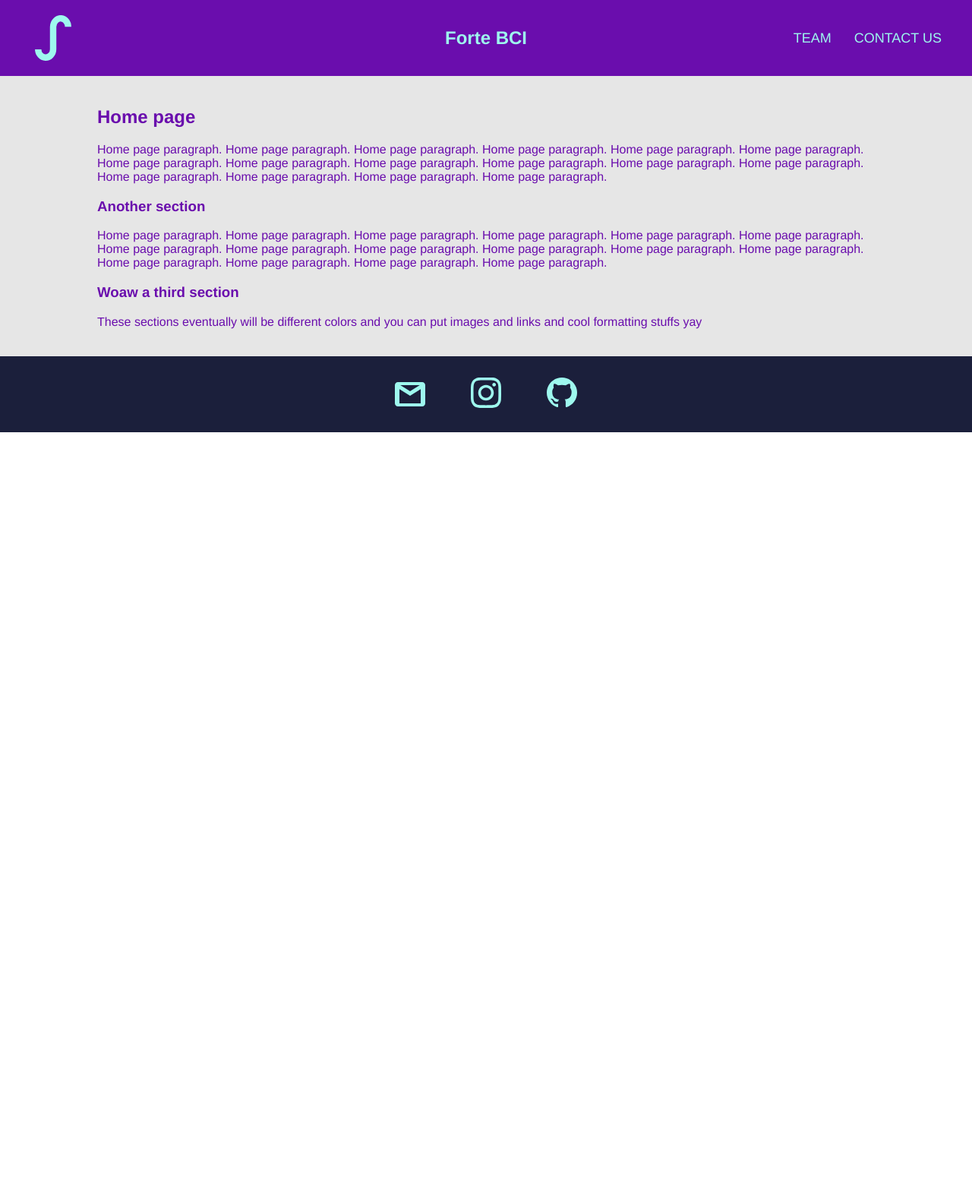
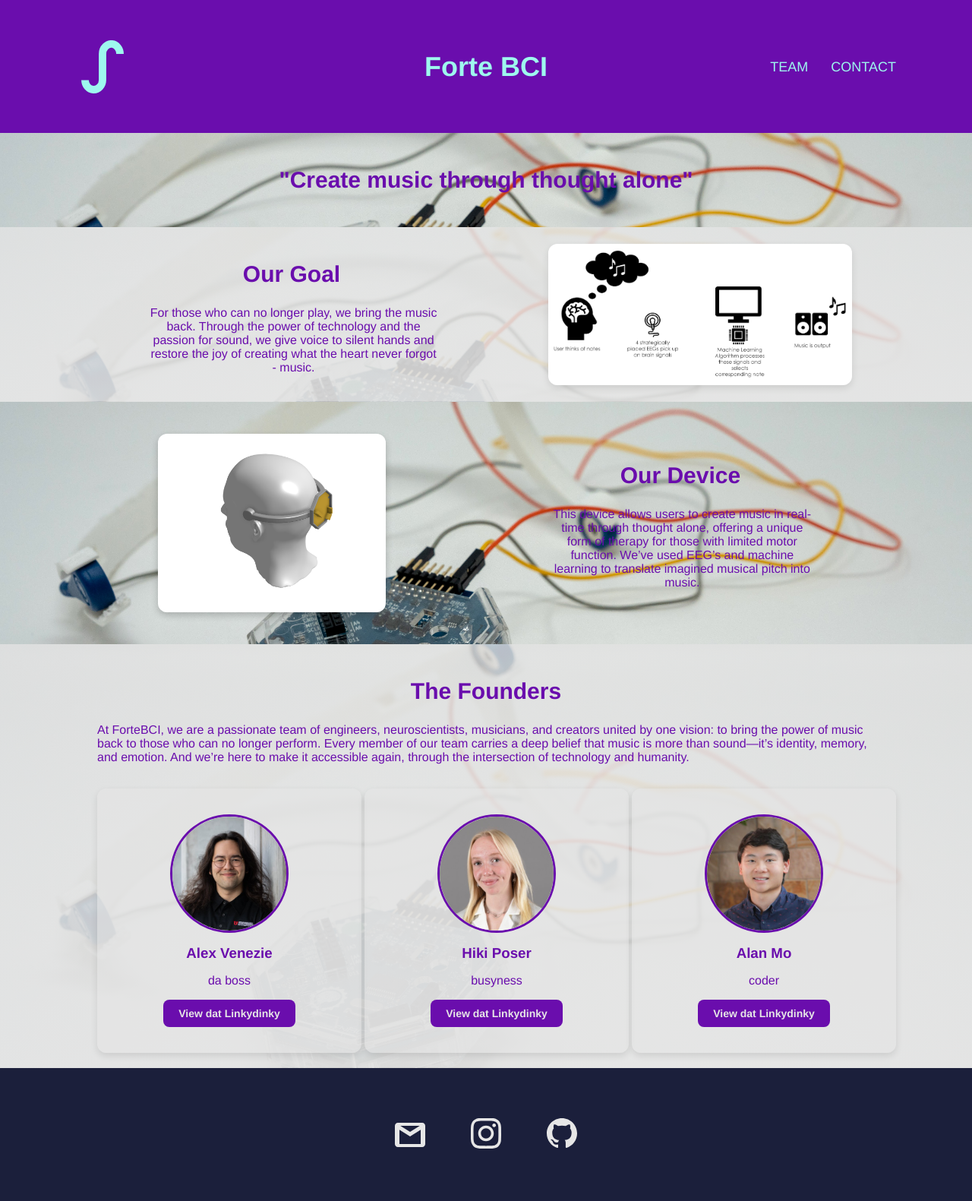
Before and after one commit to ForteBCI/fortebci.github.io, a Jekyll site: the page built from docs/index.html, in a window 1280 px wide. Shown: the whole page at 76% size. Built offline with Jekyll 4.4.1, drawn with Linux system fonts in a browser that asks for light colours; before the commit the page ends 900 px from its top, so only the background shows below that.

Commit message:
lots of stuff
moved team page, added animations, adjusted sizes, allowed for screen size change, adjust sections and colors

```diff
--- a/docs/_layouts/customPageTemplate.html
+++ b/docs/_layouts/customPageTemplate.html
@@ -39,8 +39,8 @@
             <!-- Navigation on right -->
             <nav>
                 <div>
-                    <a href="/team/">TEAM</a>
-                    <a href="/contact/">CONTACT US</a>
+                    <a href="/#section-4">TEAM</a>
+                    <a href="/contact/">CONTACT</a>
                 </div>
             </nav>
         </div>
--- a/docs/contact.html
+++ b/docs/contact.html
@@ -6,6 +6,6 @@ permalink: /contact/
 <section>
   <div>
     <h1>Contact page header</h1>
-    <p>Call me maybe :) Call me maybe :) Call me maybe :) Call me maybe :) Call me maybe :) Call me maybe :) Call me maybe :) Call me maybe :) Call me maybe :) Call me maybe :) Call me maybe :) Call me maybe :) Call me maybe :) Call me maybe :) Call me maybe :) Call me maybe :) Call me maybe :) Call me maybe :) Call me maybe :) Call me maybe :) Call me maybe :) Call me maybe :) Call me maybe :) Call me maybe :) Call me maybe :) Call me maybe :) Call me maybe :) Call me maybe :) Call me maybe :) Call me maybe :) Call me maybe :) Call me maybe :) Call me maybe :) Call me maybe :) Call me maybe :) Call me maybe :) Call me maybe :) Call me maybe :) </p>
+    <p>call</p>
   </div>
 </section>
--- a/docs/customMain.css
+++ b/docs/customMain.css
@@ -8,6 +8,15 @@
     --color-gray: #e6e6e6;
 }
 
+h1 {
+    text-align: center;
+    font-size: 30px;
+
+}
+
+html {
+    scroll-behavior: smooth;
+}
 
 html,
 body {
@@ -19,7 +28,7 @@ body {
 
 /* Header Styling */
 header {
-    height: 100px;
+    height: 175px;
     width: 100%;
     background-color: var(--color-purple);
     display: flex;
@@ -33,7 +42,7 @@ header {
     display: flex;
     align-items: center;
     justify-content: space-between;
-    width: 100%;
+    width: 90%;
     position: relative;
 }
 
@@ -44,8 +53,8 @@ header {
 }
 
 .logo svg {
-    height: 60px;
-    width: 60px;
+    height: 70px;
+    width: 70px;
     fill: var(--color-ice-blue);
 }
 
@@ -53,10 +62,12 @@ header {
     position: absolute;
     left: 50%;
     transform: translateX(-50%);
-    font-size: 24px;
+    font-size: 36px;
     font-weight: bold;
     color: var(--color-ice-blue);
     text-decoration: none;
+    transition: color 0.2s ease;
+
 }
 
 /* Right nav */
@@ -72,6 +83,7 @@ header nav div {
     gap: 30px;
 }
 
+/* Stack links when small screen */
 @media (max-width: 600px) {
     header nav div {
         flex-direction: column;
@@ -94,6 +106,12 @@ header nav a {
     color: var(--color-ice-blue);
     font-weight: 500;
     font-size: 18px;
+    transition: color 0.2s ease;
+
+}
+
+header a:hover {
+    color: var(--color-bright-pink);
 }
 
 section {
@@ -103,12 +121,219 @@ section {
     /* Vertical padding */
 }
 
+#section-1 {
+    background-image: url('/media/device.jpg');
+    background-attachment: fixed;
+    background-size: cover;
+    background-position: center;
+    background-repeat: no-repeat;
+    /* min-height: 30vh; */
+    /* display: flex; */
+    /* align-items: center; */
+    /* justify-content: center; */
+    /* color: white; */
+    /* text-align: center; */
+    /* padding: 2rem; */
+}
+
+#section-2 {
+    background:
+        linear-gradient(rgba(230, 230, 230, 0.8), rgba(230, 230, 230, 0.9)),
+        url('/media/device.jpg');
+    background-attachment: fixed;
+    background-size: cover;
+    background-position: center;
+    background-repeat: no-repeat;
+}
+
+.section-2-container {
+    display: flex;
+    justify-content: space-between;
+    align-items: center;
+    flex-wrap: wrap;
+    width: 80%;
+    margin: 0 auto;
+}
+
+.section-2-image {
+    flex: 1;
+    max-width: 45%;
+    display: flex;
+    justify-content: center;
+    align-items: center;
+}
+
+.section-2-image img {
+    width: 100%;
+    max-width: 400px;
+    height: auto;
+    border-radius: 12px;
+    box-shadow: 0 4px 10px rgba(0, 0, 0, 0.1);
+    transition: transform 0.5s ease;
+}
+
+.section-2-image img:hover {
+    transform: scale(1.5);
+}
+
+@media (max-width: 900px) {
+    .section-2-container {
+        flex-direction: column;
+        text-align: center;
+    }
+
+    .section-2-image,
+    .center-left-content {
+        max-width: 100%;
+    }
+
+    .center-left-content p {
+        margin-left: auto;
+    }
+}
+
+#section-3 {
+    background-image: url('/media/device.jpg');
+    background-attachment: fixed;
+    background-size: cover;
+    background-position: center;
+    background-repeat: no-repeat;
+    min-height: 25vh;
+    padding: 2rem 0;
+}
+
+.section-3-container {
+    display: flex;
+    justify-content: space-between;
+    align-items: center;
+    flex-wrap: wrap;
+    width: 80%;
+    margin: 0 auto;
+    color: var(--color-gray);
+    /* White text on dark background */
+}
+
+.section-3-image {
+    flex: 1;
+    max-width: 45%;
+    display: flex;
+    justify-content: center;
+    align-items: center;
+}
+
+.section-3-image img {
+    width: 100%;
+    max-width: 300px;
+    height: auto;
+    border-radius: 12px;
+    box-shadow: 0 4px 10px rgba(0, 0, 0, 0.2);
+    transition: transform 0.3s ease;
+}
+
+.section-3-image img:hover {
+    transform: scale(1.05);
+}
+
+@media (max-width: 900px) {
+    .section-3-container {
+        flex-direction: column;
+        text-align: center;
+    }
+
+    .section-3-image,
+    .center-right-content {
+        max-width: 100%;
+    }
+
+    .center-right-content p {
+        margin-left: auto;
+    }
+}
+
+.background-box {
+    background-color: rgba(230, 230, 230, 0);
+    /* initial 0 opacity */
+    border-radius: 16px;
+    padding: 1.5rem;
+    transition: background-color 0.5s ease;
+}
+
+.hover-box:hover .background-box {
+    background-color: rgba(230, 230, 230, 0.8);
+}
+
+#section-4 {
+    background:
+        linear-gradient(rgba(230, 230, 230, 0.8), rgba(230, 230, 230, 0.9)),
+        url('/media/device.jpg');
+    background-attachment: fixed;
+    background-size: cover;
+    background-position: center;
+    background-repeat: no-repeat;
+}
+
+.center-left-content {
+    width: 50%;
+    margin-left: 0;
+    margin-right: auto;
+    text-align: center;
+}
+
+.center-left-content p {
+    width: 75%;
+    margin-left: 13%;
+}
+
+.center-right-content {
+    width: 50%;
+    margin-left: auto;
+    margin-right: 0;
+    text-align: center;
+    color: var(--color-purple);
+
+}
+
+.center-right-content p {
+    width: 75%;
+    margin-left: 13%;
+}
+
 section>div {
     width: 80%;
     color: var(--color-purple);
     margin: 0 auto;
-    /* Center the content */
     box-sizing: border-box;
+}
+
+@media (max-width: 825px) {
+
+    .section-2-container,
+    .section-3-container {
+        flex-direction: column;
+        align-items: center;
+        text-align: center;
+    }
+
+    .center-left-content,
+    .center-right-content,
+    .section-2-image,
+    .section-3-image {
+        width: 100%;
+        max-width: 100%;
+        margin: 0 auto;
+        padding-top: 1rem;
+    }
+
+    .center-left-content p,
+    .center-right-content p {
+        width: 90%;
+        margin: 0 auto;
+    }
+
+    .background-box {
+        background-color: rgba(230, 230, 230, 0.8);
+        /* Ensure it appears even on small screens */
+    }
 }
 
 
@@ -144,7 +369,7 @@ section>div {
 }
 
 .team-member {
-    background-color: var(--color-gray);
+    background-color: rgba(230, 230, 230, 0.5);
     padding: 1.5rem;
     border-radius: 12px;
     box-shadow: 0 4px 10px rgba(0, 0, 0, 0.1);
@@ -155,6 +380,8 @@ section>div {
     align-items: center;
     max-width: 300px;
     width: 100%;
+    transition: background-color 0.3s ease, color 0.3s ease;
+
 }
 
 @media (max-width: 1250px) {
@@ -171,6 +398,9 @@ section>div {
     }
 }
 
+.team-member:hover {
+    background-color: var(--color-gray);
+}
 
 .team-photo {
     width: 150px;
@@ -179,7 +409,7 @@ section>div {
     object-fit: cover;
     margin: 0;
     border: 3px solid var(--color-purple);
-    transition: border-color 0.3s ease;
+    transition: border-color 0.2s ease;
 
 }
 
@@ -192,7 +422,7 @@ section>div {
     border-radius: 8px;
     font-weight: bold;
     font-size: 14px;
-    transition: background-color 0.3s ease, color 0.3s ease;
+    transition: background-color 0.2s ease, color 0.2s ease;
 }
 
 .team-photo:hover {
@@ -213,7 +443,7 @@ section>div {
 
 /* Footer Styling */
 footer {
-    height: 100px;
+    height: 175px;
     width: 100%;
     background-color: var(--color-dark-purple);
     /* Light background, adjust as needed */
@@ -255,12 +485,11 @@ footer ul {
 footer svg {
     width: 40px;
     height: 40px;
-    fill: var(--color-ice-blue);
+    fill: var(--color-gray);
+    transition: fill 0.2s ease;
+    /* Smooth transition added */
 }
 
-/* Text link styling */
-/* footer a {
-    text-decoration: none;
-    color: #c0b6bf;
-    font-weight: 500;
-} */
+footer a:hover svg {
+    fill: var(--color-bright-pink);
+}
--- a/docs/index.html
+++ b/docs/index.html
@@ -2,23 +2,80 @@
 layout: customPageTemplate
 title: Home
 ---
-<section>
+
+<section id="section-1">
   <div>
-    <h1>Home page</h1>
-    <p>Home page paragraph. Home page paragraph. Home page paragraph. Home page paragraph. Home page paragraph. Home
-      page paragraph. Home page paragraph. Home page paragraph. Home page paragraph. Home page paragraph. Home page
-      paragraph. Home page paragraph. Home page paragraph. Home page paragraph. Home page paragraph. Home page
-      paragraph. </p>
-  </div>
-  <div>
-    <h3>Another section</h3>
-    <p>Home page paragraph. Home page paragraph. Home page paragraph. Home page paragraph. Home page paragraph. Home
-      page paragraph. Home page paragraph. Home page paragraph. Home page paragraph. Home page paragraph. Home page
-      paragraph. Home page paragraph. Home page paragraph. Home page paragraph. Home page paragraph. Home page
-      paragraph. </p>
-  </div>
-  <div>
-    <h3>Woaw a third section</h3>
-    <p>These sections eventually will be different colors and you can put images and links and cool formatting stuffs yay </p>
+    <h1>"Create music through thought alone"</h1>
   </div>
 </section>
+
+<section id="section-2">
+  <div class="section-2-container">
+    <div class="center-left-content">
+      <h1>Our Goal</h1>
+      <p>
+        For those who can no longer play, we bring the music back. Through the power of technology and the passion for
+        sound, we give voice to silent hands and restore the joy of creating what the heart never forgot - music.
+      </p>
+    </div>
+    <div class="section-2-image">
+      <img src="/media/deviceLogic.png" alt="Device Logic">
+    </div>
+  </div>
+</section>
+
+<section id="section-3">
+  <div class="section-3-container">
+    <div class="section-3-image">
+      <img src="/media/deviceOnHead.png" alt="Device on Head">
+    </div>
+    <div class="center-right-content hover-box">
+      <div class="background-box">
+        <h1>Our Device</h1>
+        <p>
+          This device allows users to create music in real-time through thought alone, offering a unique form of therapy
+          for those with limited motor function. We’ve used EEG’s and machine learning to translate imagined musical
+          pitch
+          into music.
+        </p>
+      </div>
+    </div>
+
+  </div>
+</section>
+
+<section id="section-4">
+  <div>
+    <h1>The Founders</h1>
+    <p>At ForteBCI, we are a passionate team of engineers, neuroscientists, musicians, and creators united by one
+      vision: to bring the power of music back to those who can no longer perform. Every member of our team carries a
+      deep belief that music is more than sound—it’s identity, memory, and emotion. And we’re here to make it accessible
+      again, through the intersection of technology and humanity.
+    </p>
+  </div>
+
+  <div class="team-container">
+    <div class="team-grid">
+      <div class="team-member">
+        <img src="/media/alex.jpg" alt="Alex Venezie" class="team-photo">
+        <h3>Alex Venezie</h3>
+        <p>da boss</p>
+        <a href="https://www.linkedin.com/in/alexandervenezie/" class="btn">View dat Linkydinky</a>
+      </div>
+
+      <div class="team-member">
+        <img src="/media/hiki.jpg" alt="Hiki Poser" class="team-photo">
+        <h3>Hiki Poser</h3>
+        <p>busyness</p>
+        <a href="https://www.linkedin.com/in/henrikeposer/" class="btn">View dat Linkydinky</a>
+      </div>
+
+      <div class="team-member">
+        <img src="/media/alan.jpg" alt="Alan Mo" class="team-photo">
+        <h3>Alan Mo</h3>
+        <p>coder</p>
+        <a href="https://www.linkedin.com/in/alan-m-553b45213/" class="btn">View dat Linkydinky</a>
+      </div>
+    </div>
+  </div>
+</section>
```
Also changed, not shown: docs/team.html (+0 -33 lines), docs/customIcons.svg, docs/media/device.JPG (added), docs/media/deviceLogic.png (added), docs/media/deviceOnHead.png (added).
